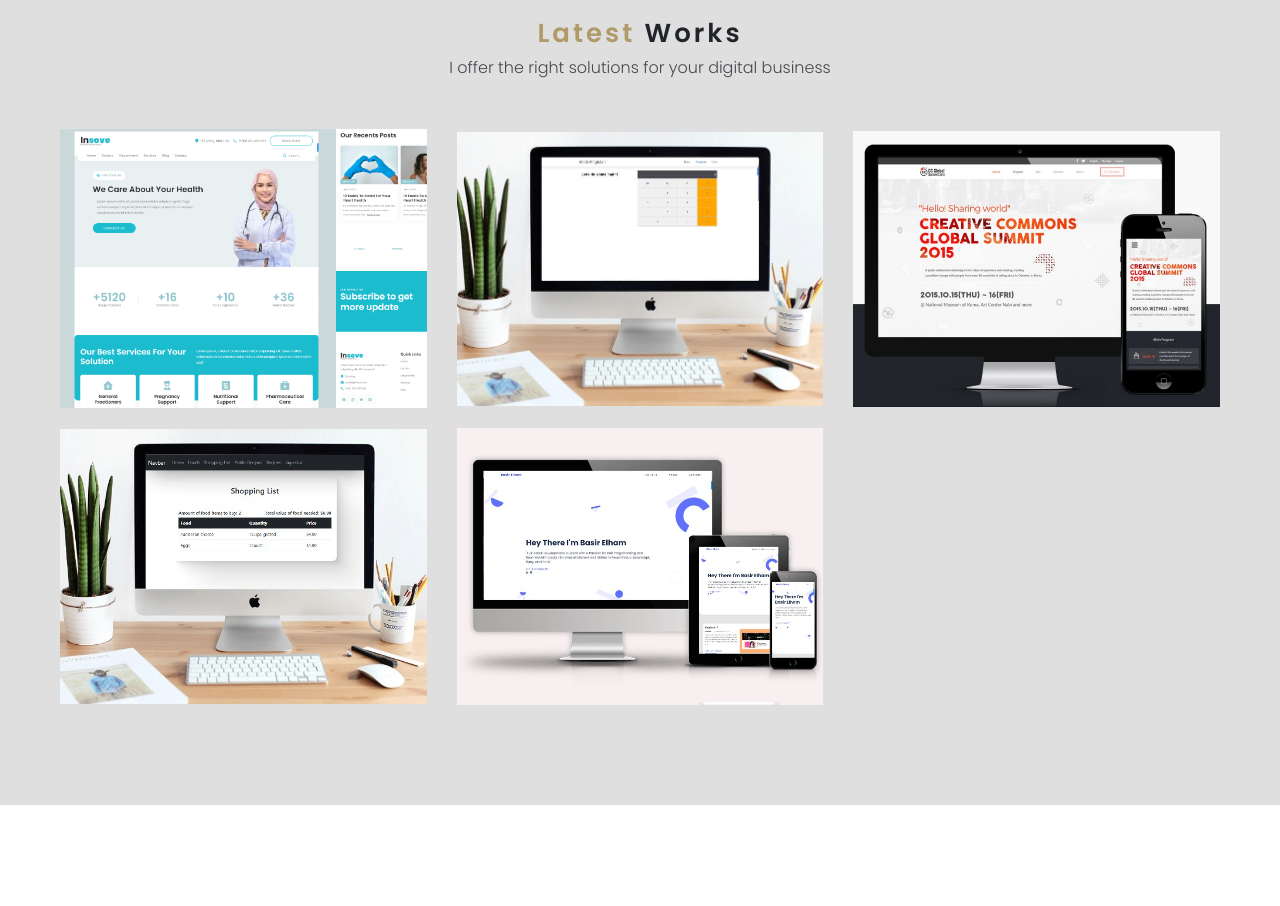
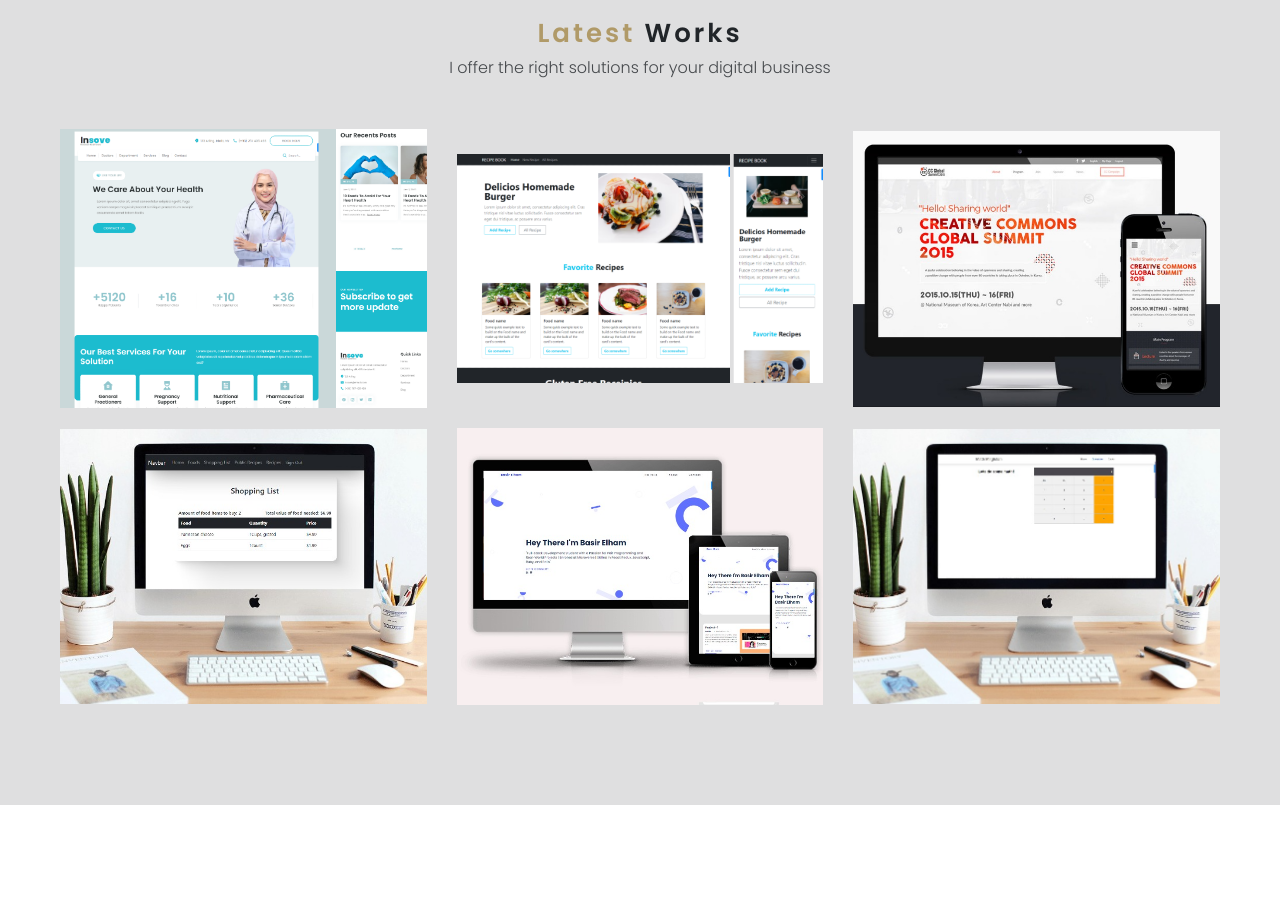
Before and after one commit to Elhambasir/basir-elham-portfolio, a React (Create React App) app: page / in a window 1280 px wide. Shown: the part 1700-2606 px from the top of the page. Built offline with nearby package versions, Linux system fonts and the light colour scheme.

Commit message:
Add google analytics

```diff
--- a/public/index.html
+++ b/public/index.html
@@ -4,6 +4,15 @@
     <!-- Required meta tags -->
     <meta charset="utf-8">
     <meta name="viewport" content="width=device-width, initial-scale=1">
+    <!-- Google tag (gtag.js) -->
+    <script async src="https://www.googletagmanager.com/gtag/js?id=UA-293676977-2"></script>
+    <script>
+      window.dataLayer = window.dataLayer || [];
+      function gtag(){dataLayer.push(arguments);}
+      gtag('js', new Date());
+
+      gtag('config', 'UA-293676977-2');
+    </script>
 
     <!-- Bootstrap CSS -->
     <link href="https://cdn.jsdelivr.net/npm/bootstrap@5.0.2/dist/css/bootstrap.min.css" rel="stylesheet" integrity="sha384-EVSTQN3/azprG1Anm3QDgpJLIm9Nao0Yz1ztcQTwFspd3yD65VohhpuuCOmLASjC" crossorigin="anonymous">
--- a/src/constants/data.js
+++ b/src/constants/data.js
@@ -49,12 +49,12 @@ const works = [
   },
   {
     id: 2,
-    image: images.mathMagecian,
-    title: 'MATH MAGICIAN',
-    description: 'Math magician is a simple app that allows users to culculate simple math problems. It is created using HTML, CSS, JavaScript, Bootstrap and React.',
-    liveLink: 'https://elhambasir-math-magician.onrender.com/',
-    sourceLink: 'https://github.com/Elhambasir/math-magician',
-    technologies: ['HTML', 'CSS', 'JavaScript', 'React']
+    image: images.codeAlpha,
+    title: 'Recipe Book (Code Alpha Internship)',
+    description: 'Recipe Book is a web application that allows users to store, manage, and share recipes. I developed this project during my internship at Code Alpha as a front-end developer. It is built using a combination of HTML, CSS, JavaScript, and Bootstrap. I diligently worked on this project throughout November, aiming to meet the deadline of December 5th.',
+    liveLink: 'https://elhambasir.github.io/code-alpha-recipe-book/',
+    sourceLink: 'https://github.com/Elhambasir/code-alpha-recipe-book',
+    technologies: ['HTML', 'CSS', 'JavaScript','Bootstrap']
   },
   {
     id: 3,
@@ -82,6 +82,15 @@ const works = [
     liveLink: 'https://elhambasir.github.io/MyPortfolio/',
     sourceLink: 'https://github.com/Elhambasir/MyPortfolio',
     technologies: ['HTML', 'CSS', 'JavaScript']
+  },
+  {
+    id: 6,
+    image: images.mathMagecian,
+    title: 'MATH MAGICIAN',
+    description: 'Math magician is a simple app that allows users to culculate simple math problems. It is created using HTML, CSS, JavaScript, Bootstrap and React.',
+    liveLink: 'https://elhambasir-math-magician.onrender.com/',
+    sourceLink: 'https://github.com/Elhambasir/math-magician',
+    technologies: ['HTML', 'CSS', 'JavaScript', 'React']
   }
 ];
 
--- a/src/constants/images.js
+++ b/src/constants/images.js
@@ -4,11 +4,13 @@ import portfolio from '../assets/images/portfolio/portfolio1.png';
 import myCv from '../assets/images/elham_cv_v5.pdf'
 import recipe from '../assets/images/recipe/recipe.png';
 import lp from '../assets/images/landingPage/l5.png';
+import codeAlpha from '../assets/images/codeAlpha/recipe_web.png';
 export const images = {
   conferance:[conferanceHome],
   mathMagecian:[mathMagecian],
   portfolio: [portfolio],
   recipe: [recipe],
   myCv: myCv,
-  lp: [lp]
+  lp: [lp],
+  codeAlpha: [codeAlpha]
 };
```
Also changed, not shown: src/assets/images/codeAlpha/recipe_web.png (added).
